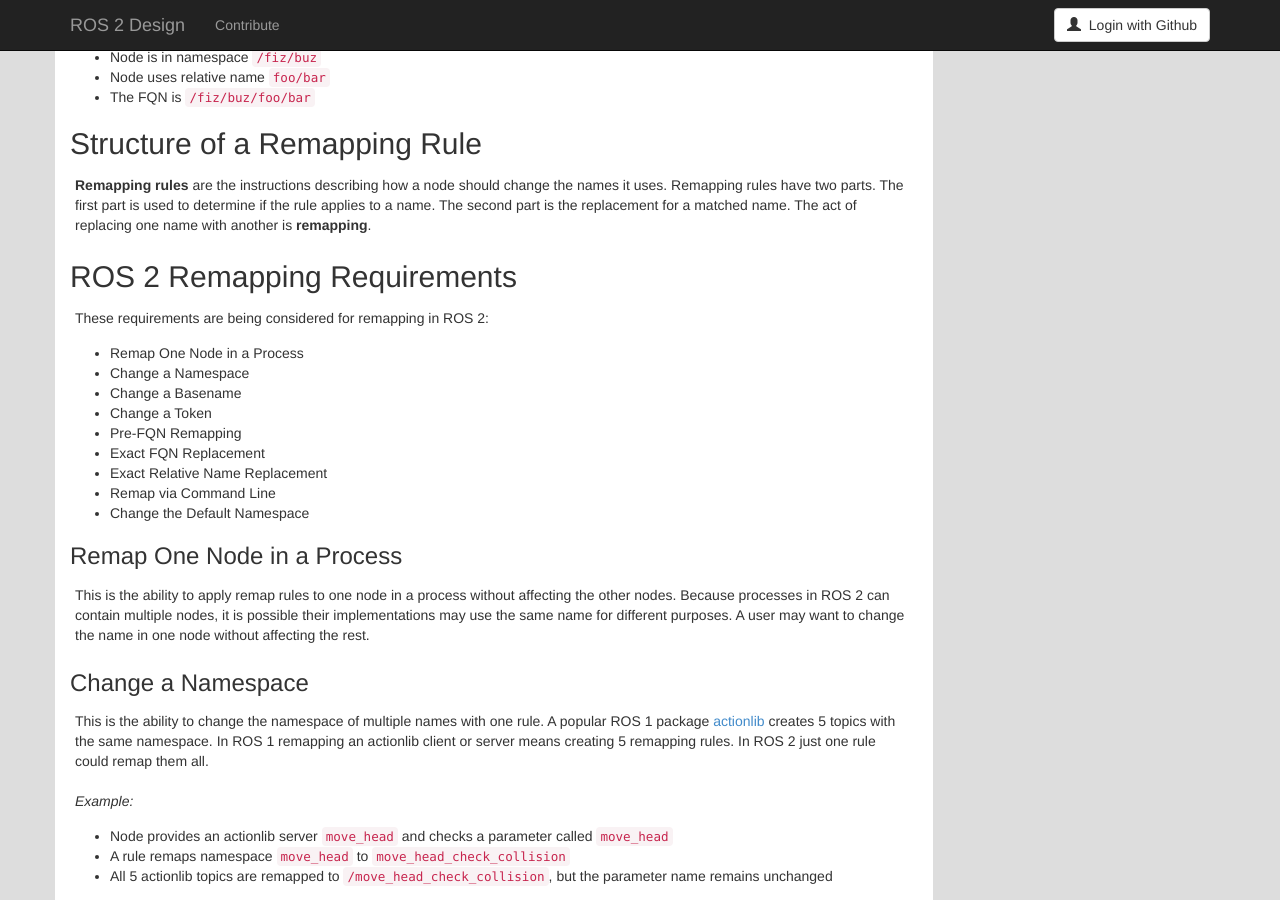
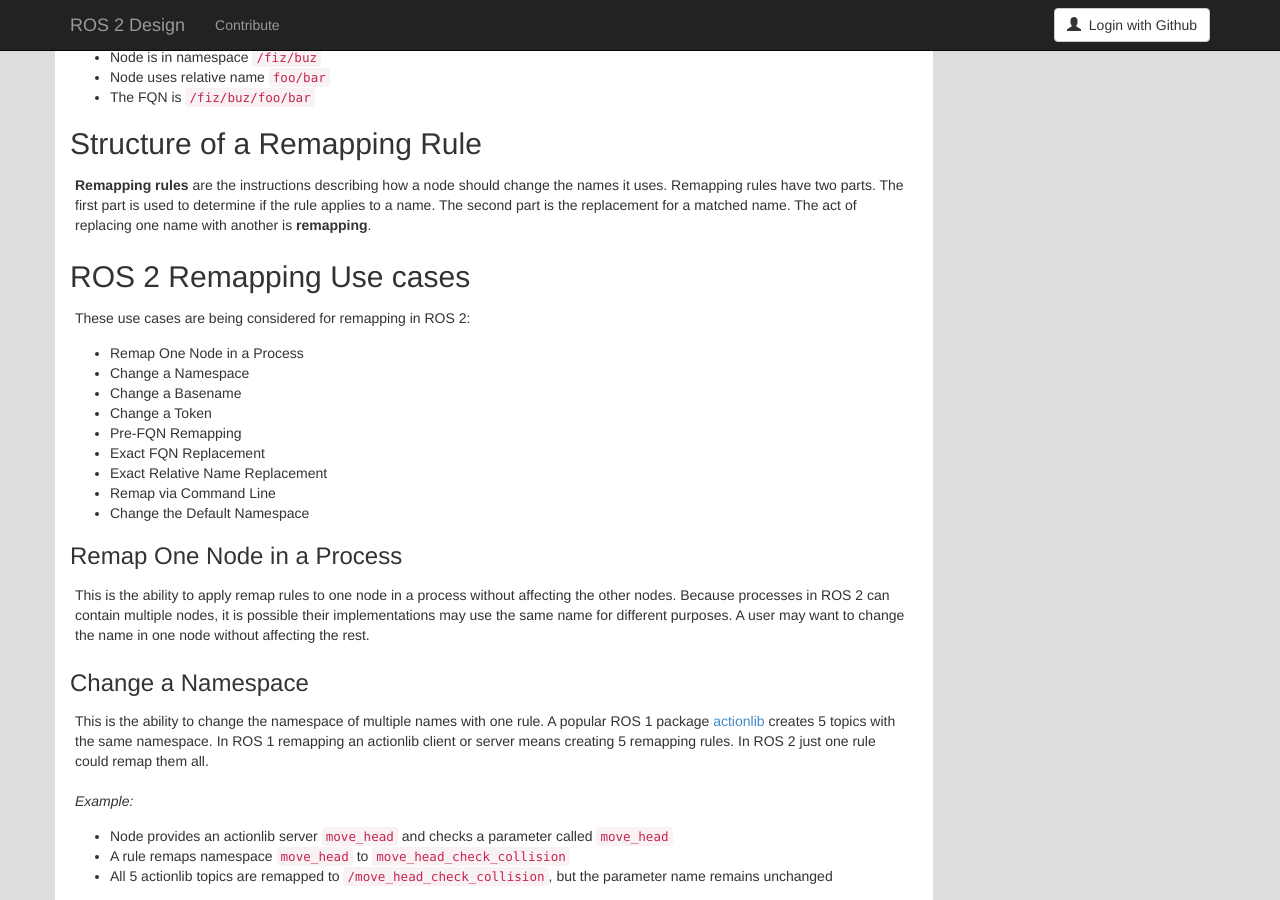
Before and after one commit to ros2/design, a Jekyll site: the page built from articles/141_static_remapping.md, in a window 1280 px wide and 900 px high, scrolled down 1171 px. Built offline with Jekyll 4.4.1, drawn with Linux system fonts in a browser that asks for light colours; nearby versions of some CDN libraries; some of the changed text lies outside the part shown.

Commit message:
requirements -> use cases

```diff
--- a/articles/141_static_remapping.md
+++ b/articles/141_static_remapping.md
@@ -85,8 +85,8 @@ The second part is the replacement for a matched name.
 The act of replacing one name with another is **remapping**.
 
 
-## ROS 2 Remapping Requirements
-These requirements are being considered for remapping in ROS 2:
+## ROS 2 Remapping Use cases
+These use cases are being considered for remapping in ROS 2:
 
 - Remap One Node in a Process
 - Change a Namespace
@@ -219,7 +219,7 @@ The name is remapped to the right side only if it exactly matches the left side
 This is a proposal for the ROS 2 remapping rule syntax.
 It attempts to be the same as ROS 1 syntax when possible, and different where it supports new features.
 
-Requirements supported by this syntax:
+Use cases supported by this syntax:
 
 - Remap One Node in a Process
 - Change a Namespace
@@ -229,7 +229,7 @@ Requirements supported by this syntax:
 - Remap via Command Line
 - Change the Default Namespace
 
-Requirements not supported:
+Not supported:
 
 - Change a Token
 - Pre-FQN Remapping
```
